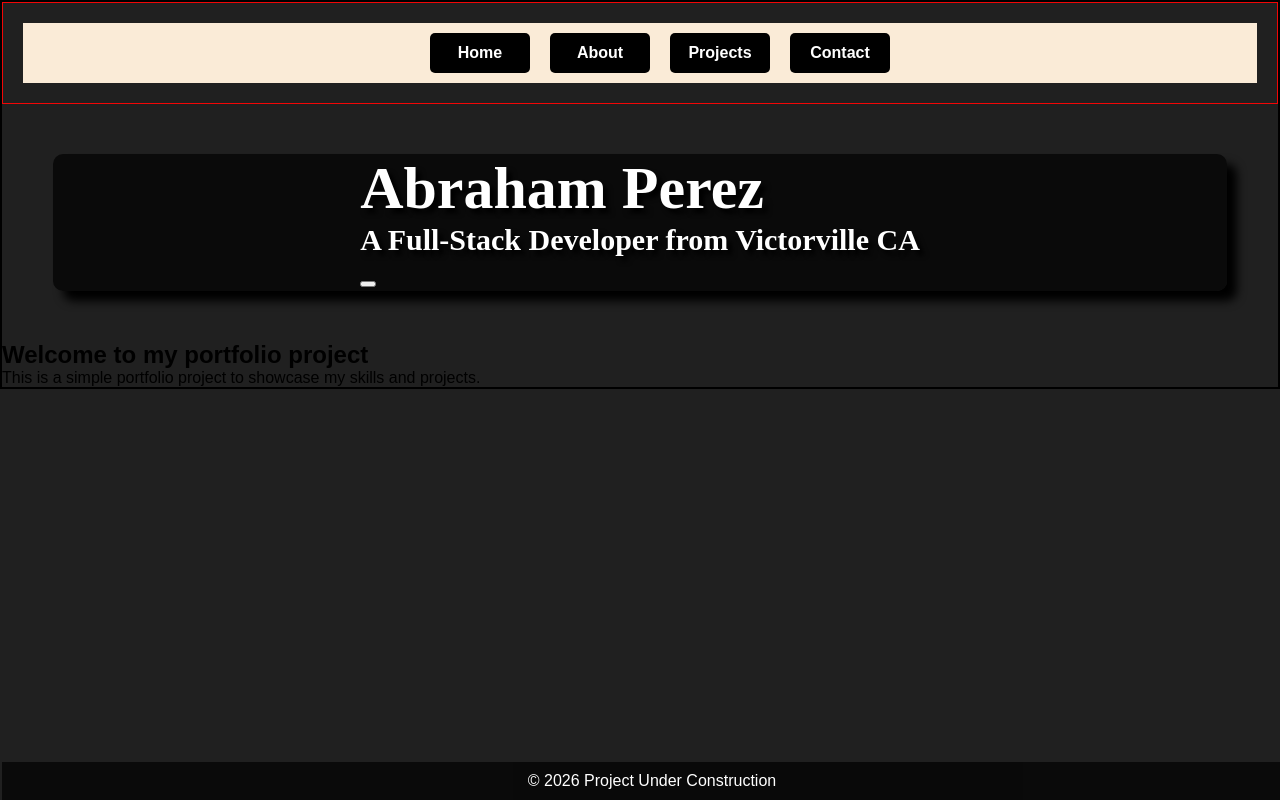
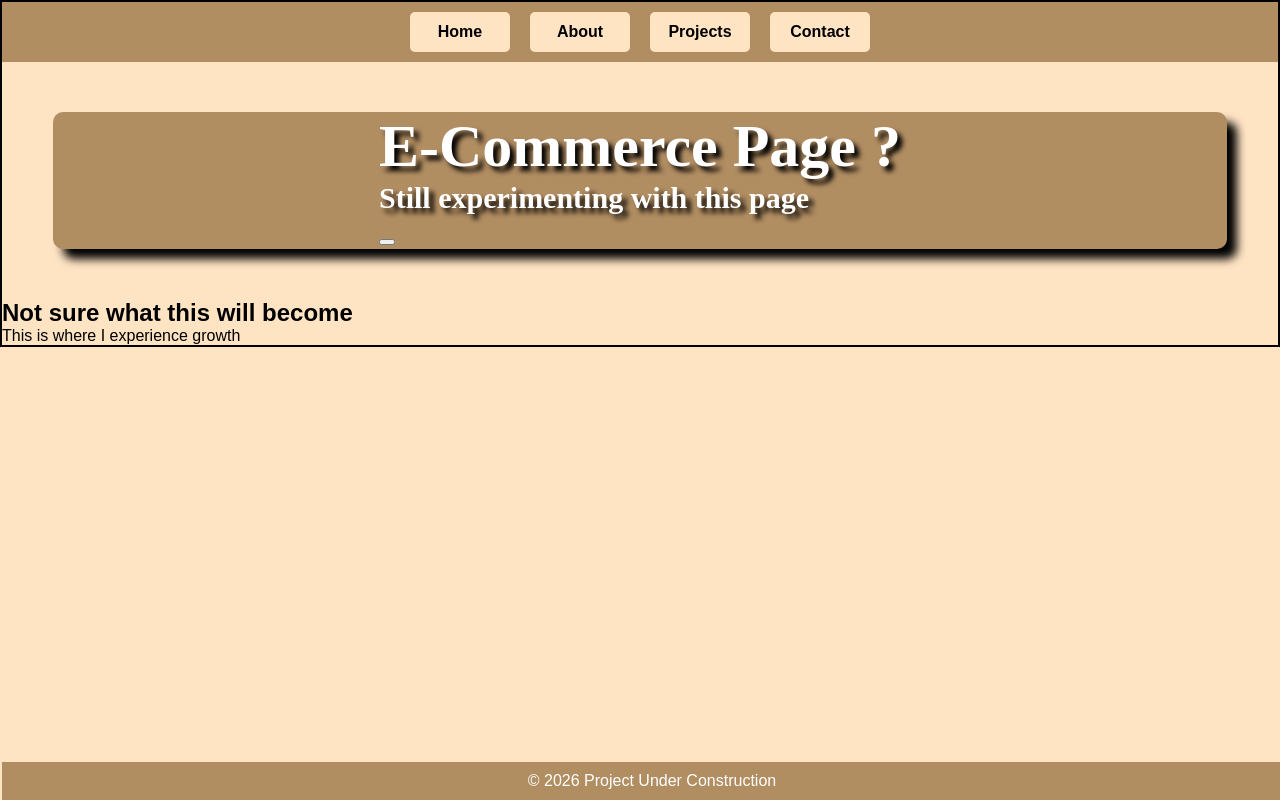
Before and after one commit to AbeDaDev/PortfolioV3, a React (Vite) app in the folder Portfoliov3/: page / in a window 1280 px wide. Built offline with nearby package versions, Linux system fonts and the light colour scheme.

Commit message:
experimenting

```diff
--- a/Portfoliov3/index.html
+++ b/Portfoliov3/index.html
@@ -12,14 +12,14 @@
       <div id="identification" class="container">
           <div id="developer" class="container">
               <div class="intro-details">
-                <h1><italic>Abraham Perez</italic></h1>
-                <h4><italic>A Full-Stack Developer from Victorville CA</italic></h4>
+                <h1><italic>E-Commerce Page ?</italic></h1>
+                <h4><italic>Still experimenting with this page</italic></h4>
                 <button></button>
               </div>
           </div>
       </div>
-      <h2 className="secondary">Welcome to my portfolio project</h2>
-      <p>This is a simple portfolio project to showcase my skills and projects.</p>
+      <h2 className="secondary">Not sure what this will become</h2>
+      <p>This is where I experience growth</p>
 
     <script type="module" src="/src/main.jsx"></script>
   </body>
--- a/Portfoliov3/src/index.css
+++ b/Portfoliov3/src/index.css
@@ -6,8 +6,7 @@
 
 header {
     color: white;
-    border: 1px solid rgb(243, 6, 6);
-    padding: 20px;
+    padding: auto;
     text-align: center;
 }
 
@@ -15,13 +14,18 @@ header {
 /* -------------------------- NavBar --------------------------*/
 
 .navbar ul {
+    margin: 0px;
+    padding: 0%;
     display: flex;
     justify-content: center;
-    background-color: antiquewhite;
+    background-color: rgb(177, 141, 98);
+    width: 100%;
 }
 
 .navbar li {
-    background-color: black;
+    background-color: bisque;
+    color: black;
+    border-color: solid 3px black;
     display: flex;
     justify-content: space-around;
     align-items: center;
@@ -54,10 +58,10 @@ header {
     box-shadow: 10px 10px 10px;
     justify-items: center;
     animation: fade-in 1.5s ease;
-    background: rgba(0, 0, 0, 0.7);
+    background-color: rgb(177, 141, 98);
 }
 #identification:hover {
-    background: black;
+    background-color: bisque;
     background-size: cover;
 }
 
@@ -78,14 +82,14 @@ body {
     font-family: Arial, sans-serif;
     margin: 0;
     padding: 0;
-    background-color: rgb(32, 32, 32);
+    background-color:bisque;
     border: 2px solid black;
 }
 
 /* -------------------------- Projects --------------------------*/
 
 footer {
-    background: rgba(0, 0, 0, 0.7);
+    background: rgb(177, 141, 98);
     color: white;
     padding: 10px;
     text-align: center;
```
